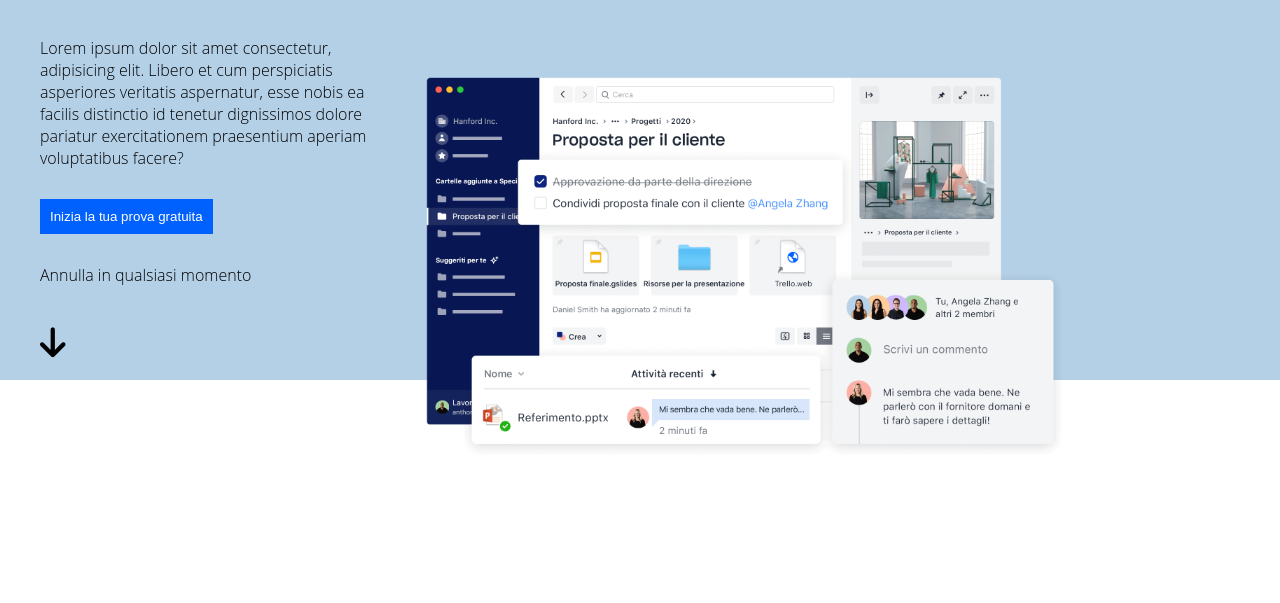
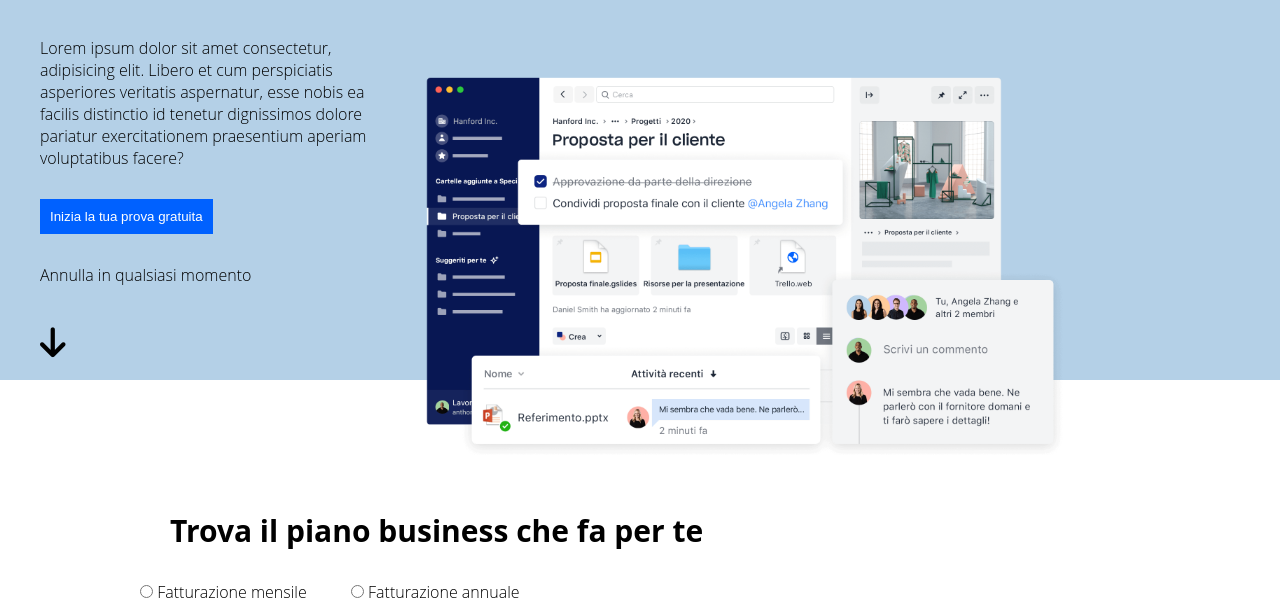
Before and after one commit to MattiaAngelini/htmlcss-dropbox, a plain HTML site: page index.html in a window 1280 px wide. Shown: the part 321-924 px from the top of the page. Before the commit the page ends 800 px from the top, so only its background shows below. Drawn offline with Linux system fonts and the light colour scheme.

Commit message:
Add: title and input section 2

```diff
--- a/index.html
+++ b/index.html
@@ -46,7 +46,6 @@
 
 <!-----------------------SECTION ONE------------------>
 
-
       <section class="section_1 blue_wrap">
         <div class="container_big">
             <div class="container_flex column_flex ">
@@ -62,7 +61,6 @@
                         <div class=""><i class="fa-solid fa-arrow-down"></i></div>
                     </div>
 
-
                     <div class="col_70">
                        <div class="relative_position">
                         <img class="resize_pics" src="./img/jumbo.png" alt="home_pic">
@@ -72,6 +70,35 @@
                 </div>
             </div>
         </div>
+      </section>
+
+
+    <section class="section_2">
+        <div class="container_small">
+
+            <h2>Trova il piano business che fa per te</h2>
+            <span>
+                <input type="radio" name="billing"> Fatturazione mensile
+            </span>
+
+            <span>
+                 <input type="radio" name="billing"> Fatturazione annuale
+            </span>
+
+
+        </div>
+    </section>
+
+
+
+
+
+
+
+
+
+
+
 
     </section>
 
--- a/style.css
+++ b/style.css
@@ -79,6 +79,10 @@ body {
     width: 70%;
 }
 
+.col_33 {
+    width: calc(100% / 3);
+}
+
 /*-------------------
       UTILITIES
 -------------------*/
@@ -104,7 +108,6 @@ header  {
     display: flex;
     padding: 18px;
     justify-content: space-between;
-
 }
 
 header nav {
@@ -148,3 +151,21 @@ header img {
 .section_1 .relative_position {
      top: 40px;
 }
+
+/*-------------------
+    SECTION 1
+-------------------*/
+
+.section_2 {
+    margin-top: 100px;
+}
+
+.section_2 h2 {
+    padding: 30px;
+    font-size: 30px;
+}
+
+.section_2 span {
+    margin-right: 40px;
+
+}
```
